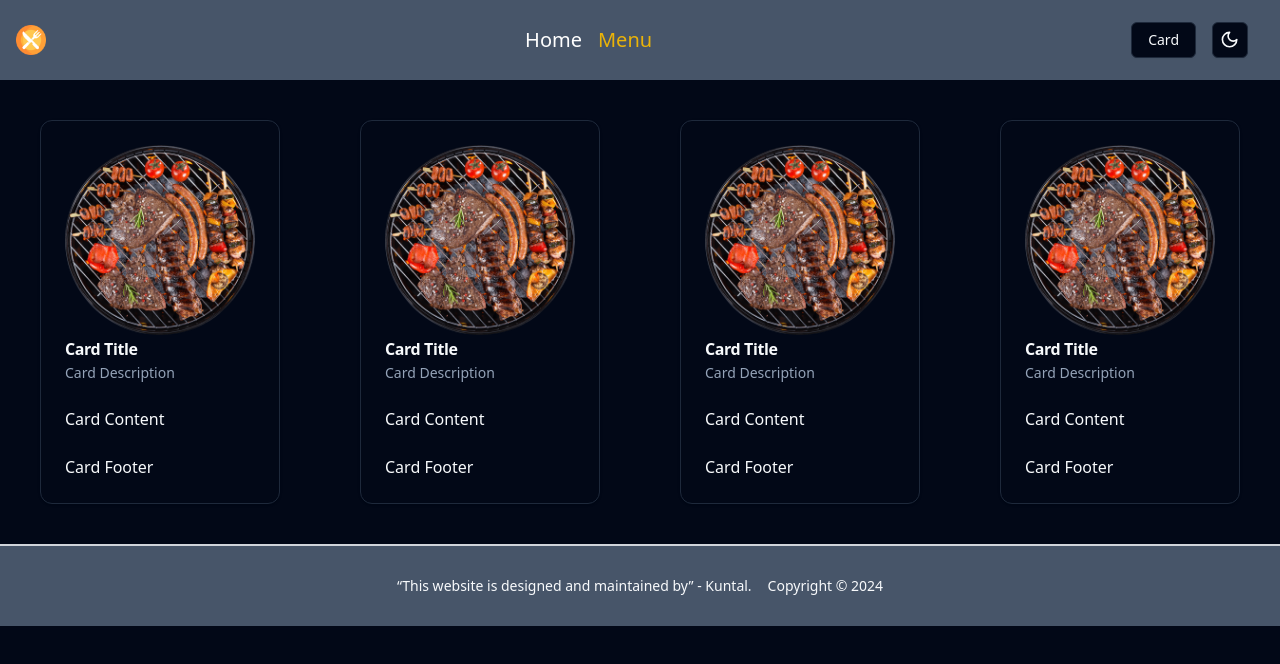
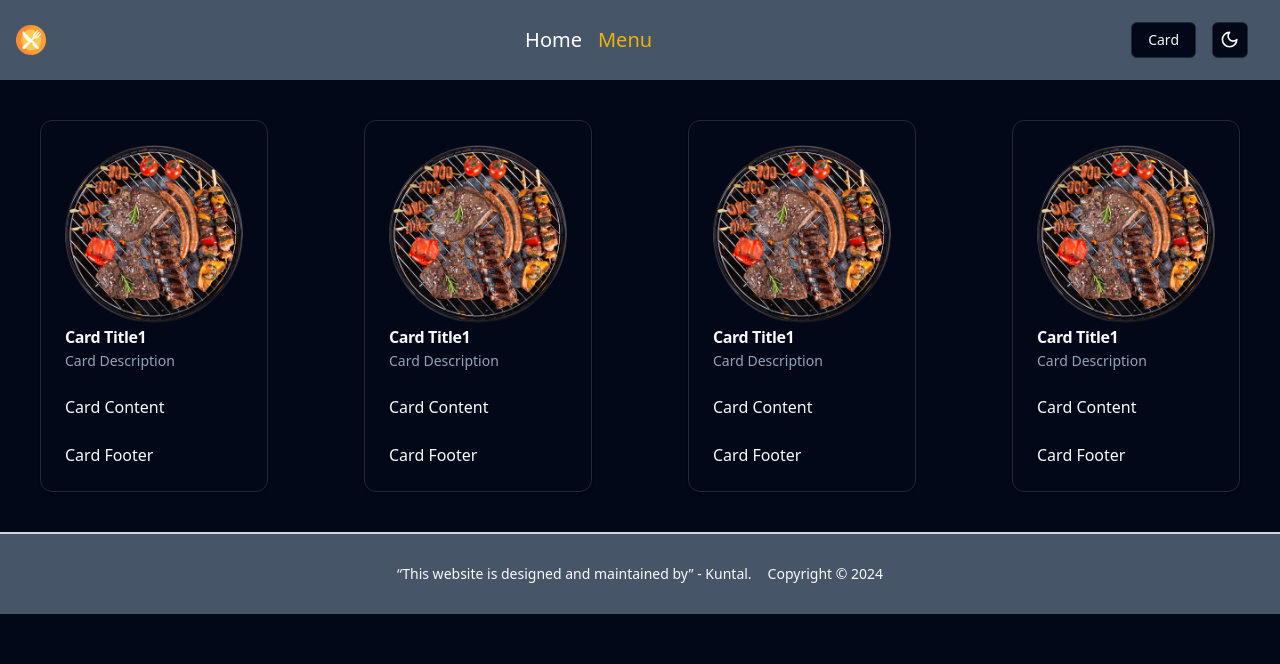
Before and after one commit to kuntalojha/restaurant, a React (Vite) app in the folder client/: page /menu in a window 1280 px wide. Shown: the top 664 px of the page. Built offline with nearby package versions, Linux system fonts and the light colour scheme.

Commit message:
work on menu card

```diff
--- /dev/null
+++ b/client/src/components/common/MenuCard.jsx
@@ -0,0 +1,124 @@
+// import React from 'react';
+// import {
+//   Card,
+//   CardContent,
+//   CardDescription,
+//   CardFooter,
+//   CardHeader,
+//   CardTitle,
+// } from '@/components/ui/card';
+// import MenuImg from '../../assets/menu.png';
+// const MenuCard = () => {
+//   return (
+//     <div>
+//       <div>
+//         <div className='h-min lg:flex jitify-center'>
+//           <div className='p-10 '>
+//             <Card>
+//               <CardHeader>
+//                 <img src={MenuImg} alt='menu image' />
+//                 <CardTitle>Card Title</CardTitle>
+//                 <CardDescription>Card Description</CardDescription>
+//               </CardHeader>
+//               <CardContent>
+//                 <p>Card Content</p>
+//               </CardContent>
+//               <CardFooter>
+//                 <p>Card Footer</p>
+//               </CardFooter>
+//             </Card>
+//           </div>
+//           <div className='p-10 '>
+//             <Card>
+//               <CardHeader>
+//                 <img src={MenuImg} alt='menu image' />
+//                 <CardTitle>Card Title</CardTitle>
+//                 <CardDescription>Card Description</CardDescription>
+//               </CardHeader>
+//               <CardContent>
+//                 <p>Card Content</p>
+//               </CardContent>
+//               <CardFooter>
+//                 <p>Card Footer</p>
+//               </CardFooter>
+//             </Card>
+//           </div>{' '}
+//           <div className='p-10 '>
+//             <Card>
+//               <CardHeader>
+//                 <img src={MenuImg} alt='menu image' />
+//                 <CardTitle>Card Title</CardTitle>
+//                 <CardDescription>Card Description</CardDescription>
+//               </CardHeader>
+//               <CardContent>
+//                 <p>Card Content</p>
+//               </CardContent>
+//               <CardFooter>
+//                 <p>Card Footer</p>
+//               </CardFooter>
+//             </Card>
+//           </div>{' '}
+//           <div className='p-10 '>
+//             <Card>
+//               <CardHeader>
+//                 <img src={MenuImg} alt='menu image' />
+//                 <CardTitle>Card Title</CardTitle>
+//                 <CardDescription>Card Description</CardDescription>
+//               </CardHeader>
+//               <CardContent>
+//                 <p>Card Content</p>
+//               </CardContent>
+//               <CardFooter>
+//                 <p>Card Footer</p>
+//               </CardFooter>
+//             </Card>
+//           </div>
+//         </div>
+//       </div>
+//     </div>
+//   );
+// };
+
+// export default MenuCard;
+
+import React from 'react';
+import {
+  Card,
+  CardContent,
+  CardDescription,
+  CardFooter,
+  CardHeader,
+  CardTitle,
+} from '@/components/ui/card';
+import MenuImg from '../../assets/menu.png';
+
+  const MImg = MenuImg;
+  const CTitle = 'Card Title1';
+  const CDescription = 'Card Description';
+  const CContent = 'Card Content';
+  const CFooter = 'Card Footer';
+
+
+
+const MenuCard = () => {
+
+  return (
+    <div className='flex justify-center p-10'>
+      <Card>
+        <CardHeader>
+          <img src={MenuImg} alt='menu image' />
+          <CardTitle>{CTitle}</CardTitle>
+          <CardDescription>Card Description</CardDescription>
+        </CardHeader>
+        <CardContent>
+          <p>Card Content</p>
+        </CardContent>
+        <CardFooter>
+          <p>Card Footer</p>
+        </CardFooter>
+      </Card>
+    </div>
+  );
+};
+
+export default MenuCard;
--- a/client/src/pages/user/userMenu.jsx
+++ b/client/src/pages/user/userMenu.jsx
@@ -1,79 +1,13 @@
 import React from 'react';
-import {
-  Card,
-  CardContent,
-  CardDescription,
-  CardFooter,
-  CardHeader,
-  CardTitle,
-} from '@/components/ui/card';
+import MenuCard from '@/components/common/MenuCard';
 
-import MenuImg from '../../assets/menu.png';
 const UserMenu = () => {
   return (
-    <div>
-      <div className='h-min lg:flex jitify-center'>
-        <div className='p-10 '>
-          <Card>
-            <CardHeader>
-              <img src={MenuImg} alt='menu image' />
-              <CardTitle>Card Title</CardTitle>
-              <CardDescription>Card Description</CardDescription>
-            </CardHeader>
-            <CardContent>
-              <p>Card Content</p>
-            </CardContent>
-            <CardFooter>
-              <p>Card Footer</p>
-            </CardFooter>
-          </Card>
-        </div>
-        <div className='p-10 '>
-          <Card>
-            <CardHeader>
-              <img src={MenuImg} alt='menu image' />
-              <CardTitle>Card Title</CardTitle>
-              <CardDescription>Card Description</CardDescription>
-            </CardHeader>
-            <CardContent>
-              <p>Card Content</p>
-            </CardContent>
-            <CardFooter>
-              <p>Card Footer</p>
-            </CardFooter>
-          </Card>
-        </div>{' '}
-        <div className='p-10 '>
-          <Card>
-            <CardHeader>
-              <img src={MenuImg} alt='menu image' />
-              <CardTitle>Card Title</CardTitle>
-              <CardDescription>Card Description</CardDescription>
-            </CardHeader>
-            <CardContent>
-              <p>Card Content</p>
-            </CardContent>
-            <CardFooter>
-              <p>Card Footer</p>
-            </CardFooter>
-          </Card>
-        </div>{' '}
-        <div className='p-10 '>
-          <Card>
-            <CardHeader>
-              <img src={MenuImg} alt='menu image' />
-              <CardTitle>Card Title</CardTitle>
-              <CardDescription>Card Description</CardDescription>
-            </CardHeader>
-            <CardContent>
-              <p>Card Content</p>
-            </CardContent>
-            <CardFooter>
-              <p>Card Footer</p>
-            </CardFooter>
-          </Card>
-        </div>
-      </div>
+    <div className='grid grid-cols-1 gap-4 md:grid-cols-3 sm:grid-cols-2 lg:grid-cols-4'>
+      <MenuCard />
+      <MenuCard />
+      <MenuCard />
+      <MenuCard />
     </div>
   );
 };
```
